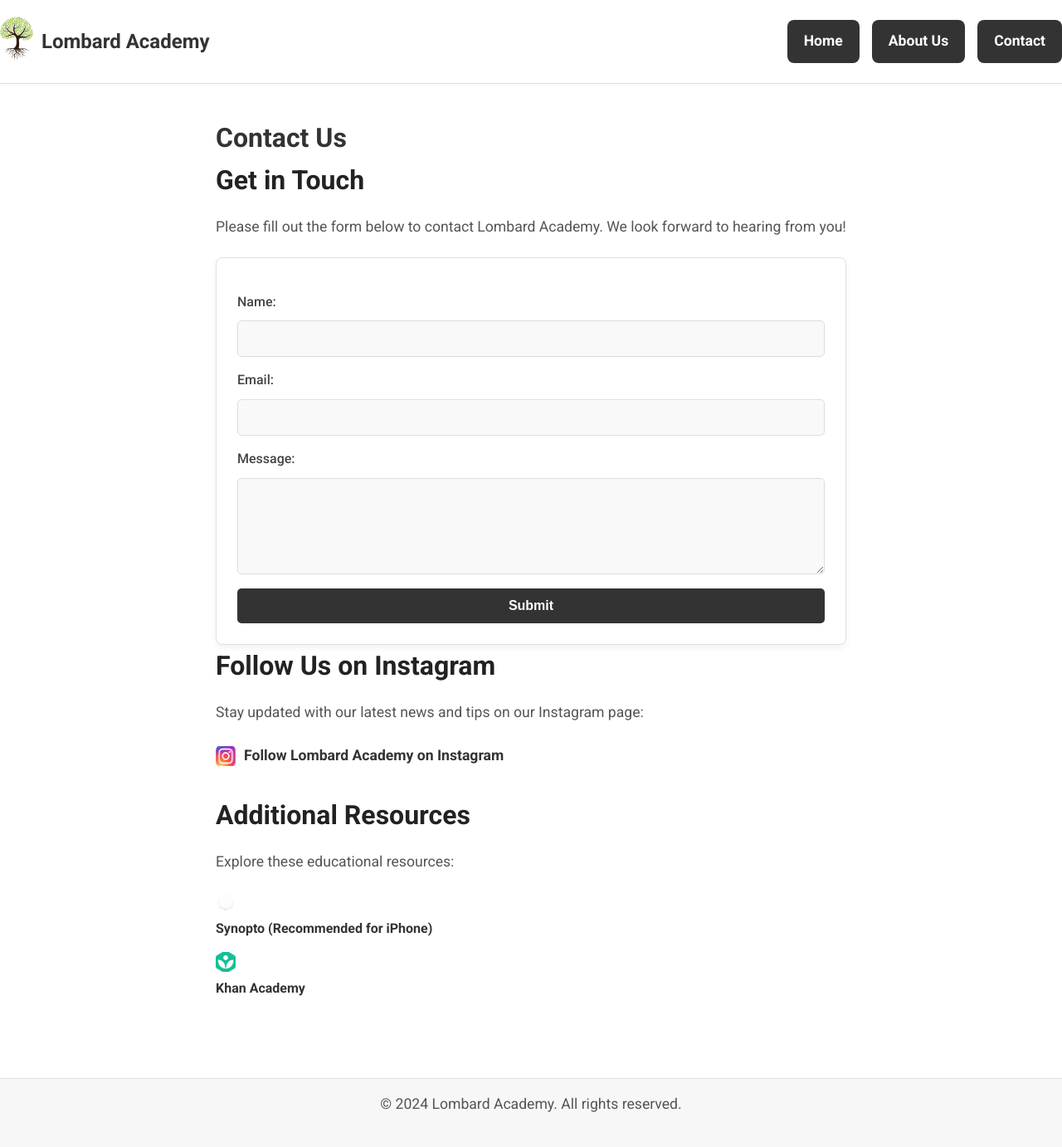
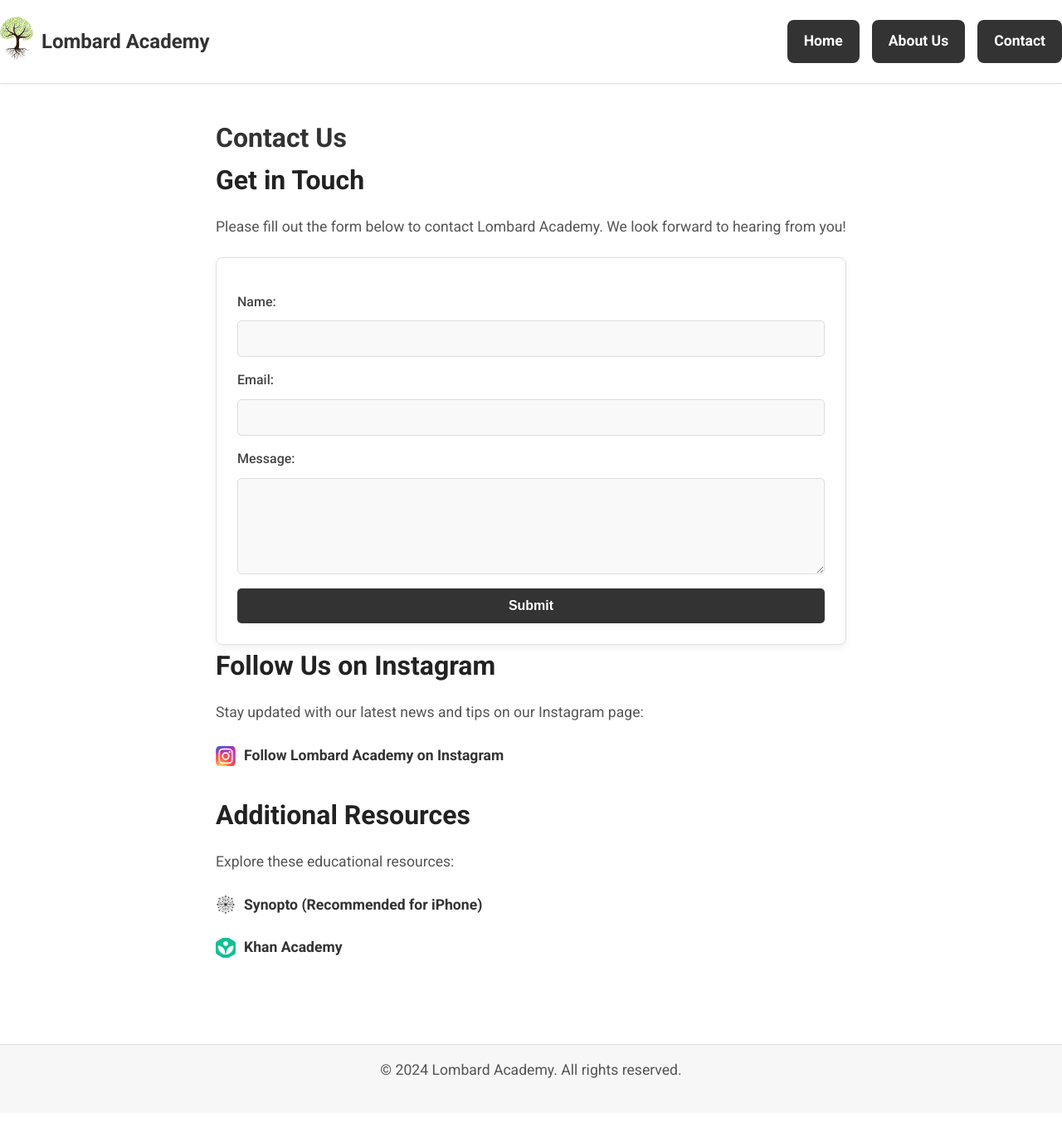
Before and after one commit to nicholasl25/lombardacademy, a Jekyll site: the page built from contact.md, in a window 1280 px wide. Shown: the whole page at 83% size. Built offline with Jekyll 4.4.1, drawn with Linux system fonts in a browser that asks for light colours; after the commit the page ends 1341 px from its top, so only the background shows below that.

Commit message:
Changed Synopto logo and connected images to link

```diff
--- a/contact.md
+++ b/contact.md
@@ -39,16 +39,12 @@ Stay updated with our latest news and tips on our Instagram page:
 
 Explore these educational resources:
 
-<div class="resource-item">
-    <img src="assets/images/synopto.png" alt="Synopto Logo" class="resource-icon">
-    <a href="https://www.synopto.xyz" target="_blank" class="resource-link">
-        Synopto (Recommended for iPhone)
-    </a>
-</div>
+<a href="https://www.synopto.xyz" target="_blank" class="resource-link">
+    <img src="assets/images/synopto2.png" alt="Synopto Logo" class="resource-icon">
+    Synopto (Recommended for iPhone)
+</a>
 
-<div class="resource-item">
-    <img src="/assets/images/khan.png" alt="Khan Academy Logo" class="resource-icon">
-    <a href="https://khanacademy.org" target="_blank" class="resource-link">
-        Khan Academy
-    </a>
-</div>
+<a href="https://khanacademy.org" target="_blank" class="resource-link">
+    <img src="assets/images/khan.png" alt="Khan Academy Logo" class="resource-icon">
+    Khan Academy
+</a>
```
Also changed, not shown: assets/images/synopto2.png (added), 1 other file.
